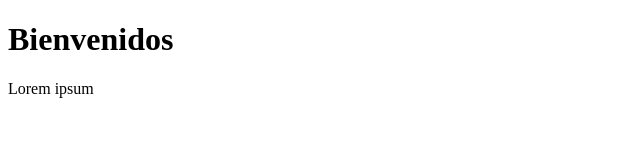
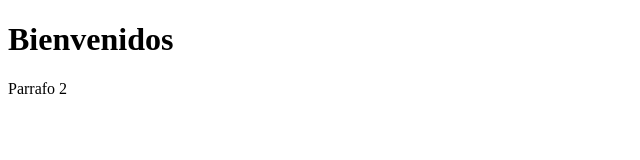
Before and after one commit to jorflores/prueba123, a plain HTML site: page index.html in a window 1280 px wide. Shown: the full height of the page, 0-640 px from the left. Drawn offline with Linux system fonts and the light colour scheme.

Commit message:
Se borro un parrafo y se agregó otro

```diff
--- a/index.html
+++ b/index.html
@@ -10,7 +10,7 @@
 
     <h1> Bienvenidos </h1>
 
-	<p> Lorem ipsum </p>
+    <p> Parrafo 2</p>
 
 </body>
 </html>
```
